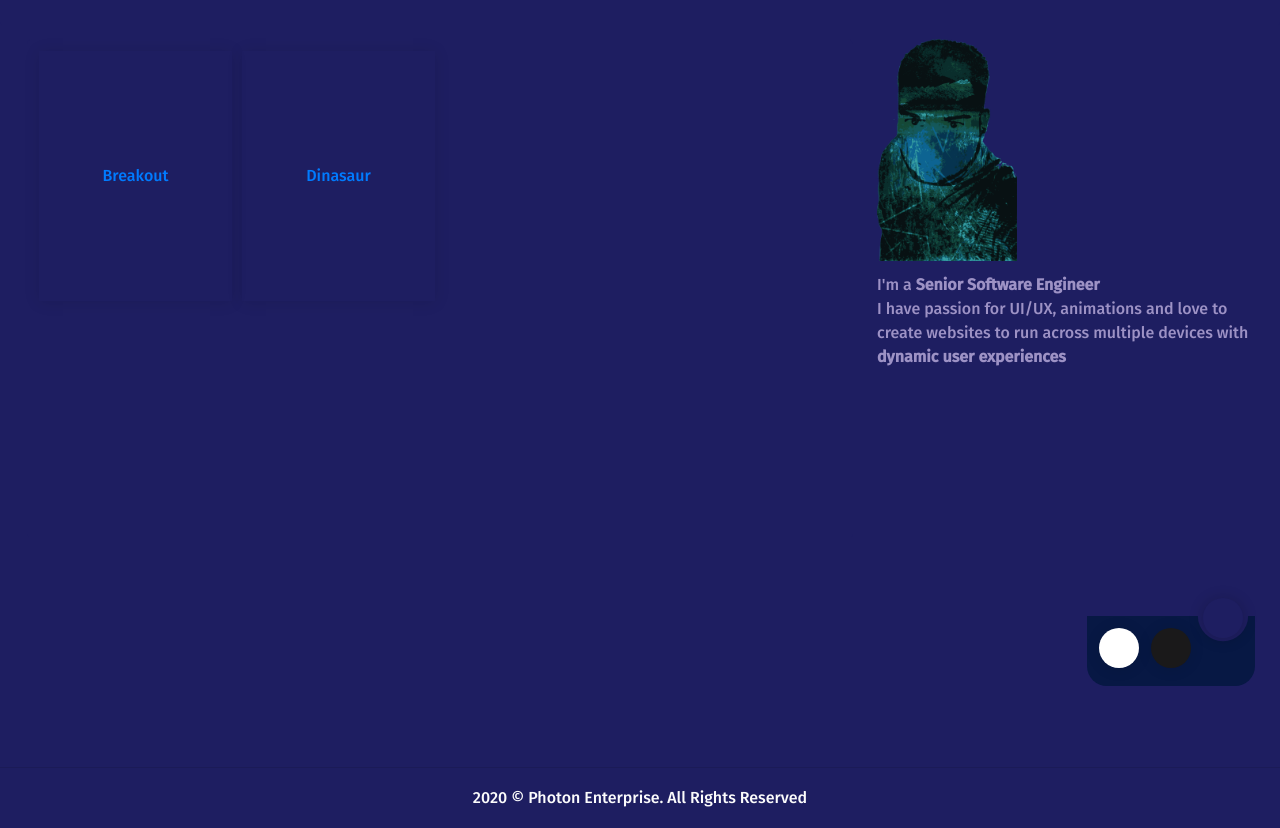
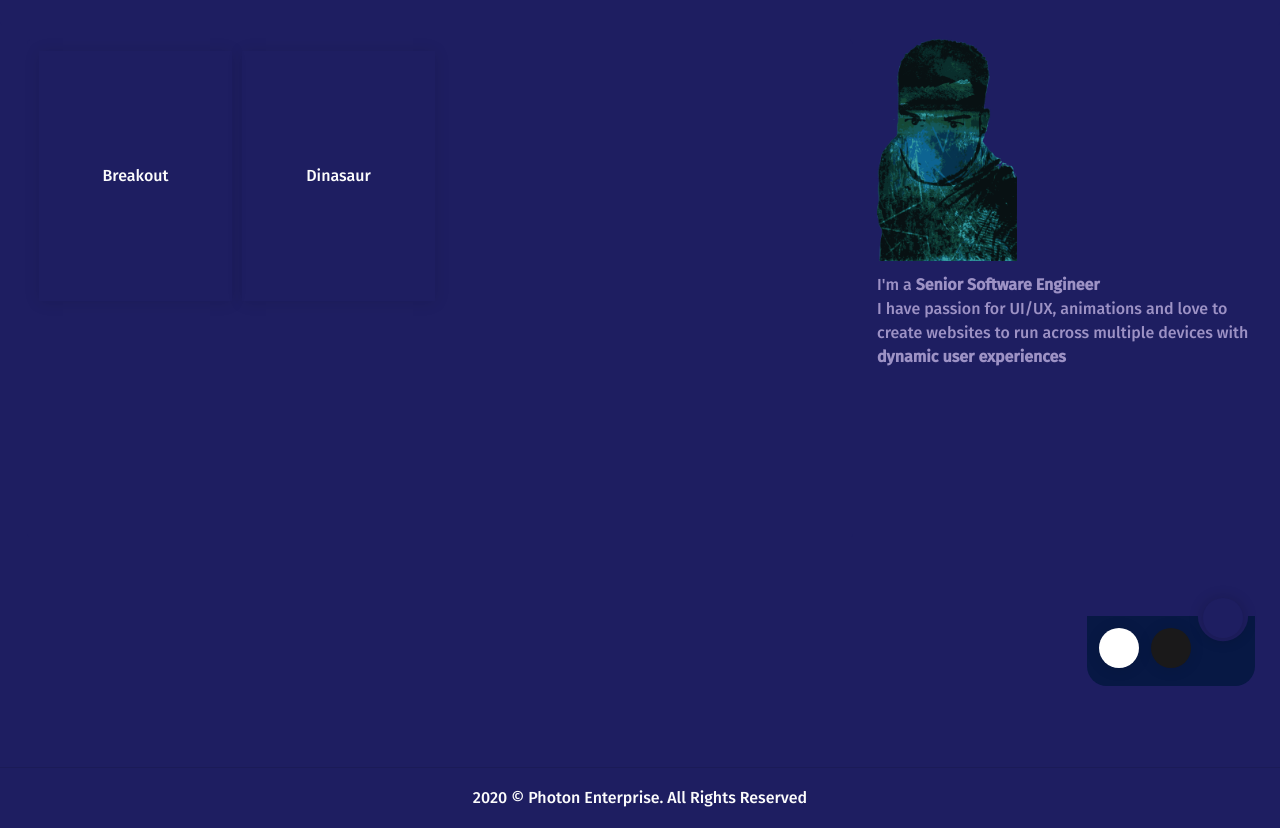
Before and after one commit to mp5maker/react-blog, a Gatsby site: page /games in a window 1280 px wide. Shown: the part 89-917 px from the top of the page. Built offline with nearby package versions, Linux system fonts and the light colour scheme; Gatsby itself is replaced by a stand-in of ours.

Commit message:
feat: update the links in game routes

```diff
--- a/src/pages/games/index.js
+++ b/src/pages/games/index.js
@@ -1,9 +1,9 @@
 import React from "react"
 import styled from 'styled-components'
-import { Link } from 'gatsby'
 import { Trans } from 'react-i18next'
 
 import { Layout } from 'Components/Layout'
+import { NavLink } from 'Components/NavLink'
 
 const Grid = styled.div`
     display: grid;
@@ -14,18 +14,21 @@ const Grid = styled.div`
 
 const GridItem = ({ to = '', children }) => {
     return (
-        <Link
+        <NavLink
+            borderRadius={`5px`}
             style={{
                 cursor: `pointer`,
                 display: `flex`,
                 justifyContent: `center`,
                 alignItems: `center`,
                 minHeight: `250px`,
+                textDecoration: `none`,
+                color: `var(--primary-color)`,
                 boxShadow: `0 1px 15px 0 var(--box-shadow-small-color)`
             }}
             to={to}>
             { children }
-        </Link>
+        </NavLink>
     )
 }
 
```
